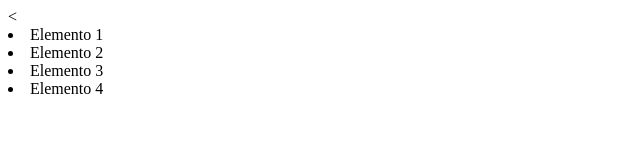
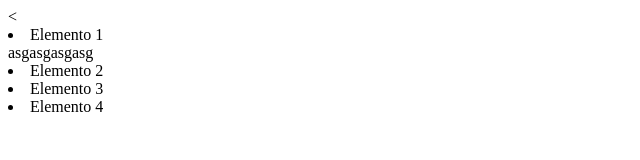
Before and after one commit to xblacklotus/LIC, a plain HTML site: page index.html in a window 1280 px wide. Shown: the whole page, without its empty margins (0-640 px from the left). Drawn offline with Linux system fonts and the light colour scheme.

Commit message:
Update index.html

```diff
--- a/index.html
+++ b/index.html
@@ -5,6 +5,7 @@
 </head>
 <body>
 	<li>Elemento 1</li>
+	asgasgasgasg
 	<li>Elemento 2</li>
 	<li>Elemento 3</li>
 	<li>Elemento 4</li>
```
